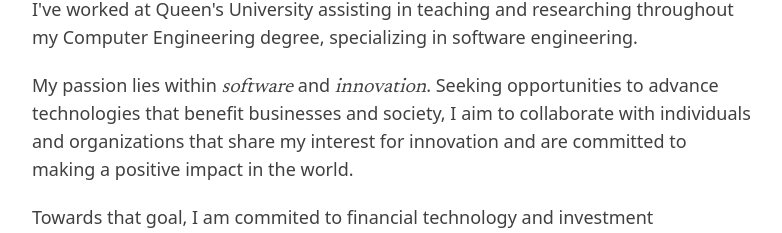
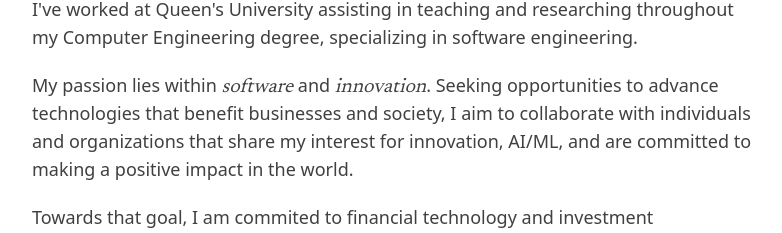
Before and after one commit to dylanhans/Portfolio, a SvelteKit app: page / in a window 1280 px wide. Shown: the part 279-512 px from the top of the page, without its empty margins (248-1030 px from the left). Built offline with nearby package versions, Linux system fonts and the light colour scheme.

Commit message:
monthly update

```diff
--- a/src/routes/+page.svelte
+++ b/src/routes/+page.svelte
@@ -64,7 +64,7 @@
     <p>
       My passion lies within <em>software</em> and <em>innovation</em>.
       Seeking opportunities to advance technologies that benefit businesses and society,
-      I aim to collaborate with individuals and organizations that share my interest for innovation and are committed to making a positive impact in the world.
+      I aim to collaborate with individuals and organizations that share my interest for innovation, AI/ML, and are committed to making a positive impact in the world.
     </p>
 
     <p>
--- a/src/routes/resume/+page.svelte
+++ b/src/routes/resume/+page.svelte
@@ -177,6 +177,9 @@
     <h3 class="font-medium mb-1">Software:</h3>
     <ul>
       <li>
+        AWS Certified AI Practitioner
+      </li>
+      <li>
         Stanford Machine Learning Specialization
       </li>
     </ul>
```
